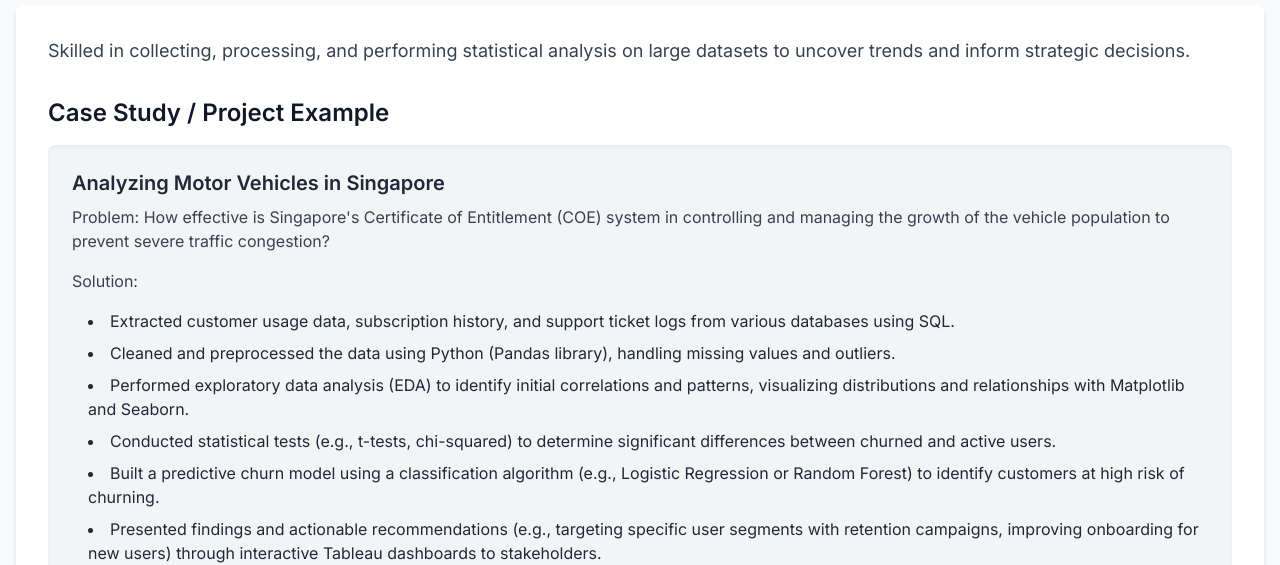
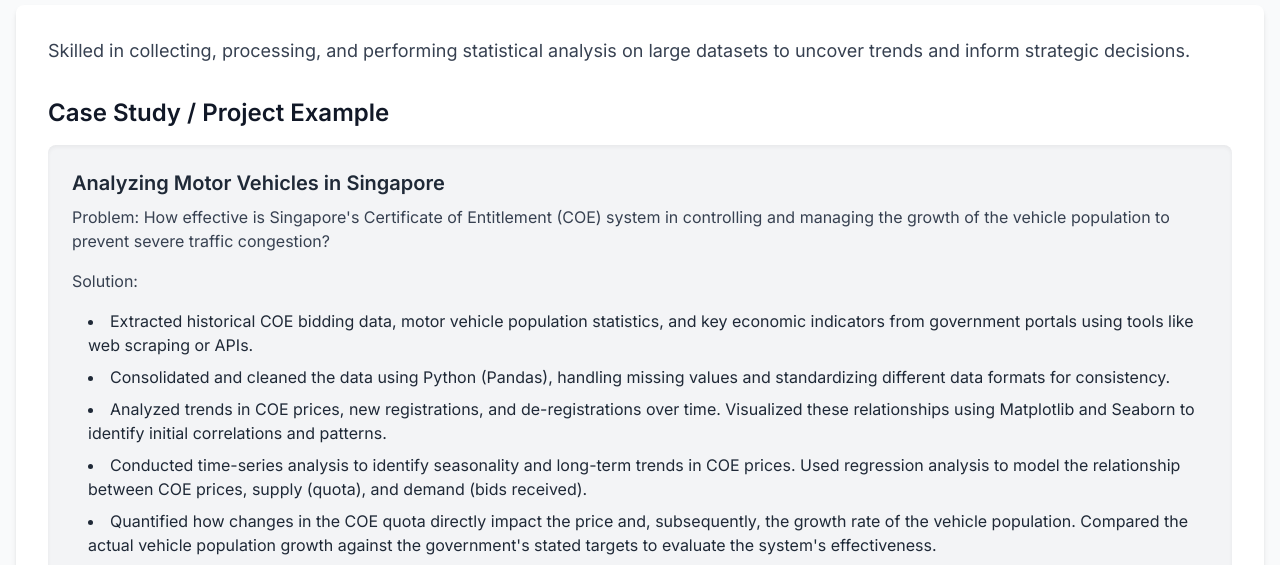
Before and after one commit to aniciagan/Portfolio, a plain HTML site: page data-analysis.html in a window 1280 px wide. Shown: the part 237-802 px from the top of the page. Drawn offline with nearby package versions, Linux system fonts and the light colour scheme.

Commit message:
Update data-analysis.html

```diff
--- a/data-analysis.html
+++ b/data-analysis.html
@@ -52,17 +52,17 @@
                         <p class="text-gray-700 mb-4">
                             Solution:
                             <ul class="list-disc list-inside ml-4 space-y-2">
-                                <li>Extracted customer usage data, subscription history, and support ticket logs from various databases using SQL.</li>
-                                <li>Cleaned and preprocessed the data using Python (Pandas library), handling missing values and outliers.</li>
-                                <li>Performed exploratory data analysis (EDA) to identify initial correlations and patterns, visualizing distributions and relationships with Matplotlib and Seaborn.</li>
-                                <li>Conducted statistical tests (e.g., t-tests, chi-squared) to determine significant differences between churned and active users.</li>
-                                <li>Built a predictive churn model using a classification algorithm (e.g., Logistic Regression or Random Forest) to identify customers at high risk of churning.</li>
-                                <li>Presented findings and actionable recommendations (e.g., targeting specific user segments with retention campaigns, improving onboarding for new users) through interactive Tableau dashboards to stakeholders.</li>
+                                 <li>Extracted historical COE bidding data, motor vehicle population statistics, and key economic indicators from government portals using tools like web scraping or APIs.</li>
+                                <li>Consolidated and cleaned the data using Python (Pandas), handling missing values and standardizing different data formats for consistency.</li>
+                                <li>Analyzed trends in COE prices, new registrations, and de-registrations over time. Visualized these relationships using Matplotlib and Seaborn to identify initial correlations and patterns.</li>
+                                <li>Conducted time-series analysis to identify seasonality and long-term trends in COE prices. Used regression analysis to model the relationship between COE prices, supply (quota), and demand (bids received).</li>
+                                <li>Quantified how changes in the COE quota directly impact the price and, subsequently, the growth rate of the vehicle population. Compared the actual vehicle population growth against the government's stated targets to evaluate the system's effectiveness.</li>
+                                <li>Presented key findings and actionable insights on the COE system's performance through interactive dashboards in Tableau or Power BI. Provided data-driven recommendations on potential adjustments to the COE quota to better manage vehicle population growth.</li>
                             </ul>
                         </p>
                         <p class="text-gray-700">
-                            Impact: The analysis identified that users who did not complete the initial onboarding tutorial within 3 days had a 30% higher churn rate. Based on this, the company revamped its onboarding process, leading to a 15% reduction in monthly churn over the next quarter.
-                        </p>
+                           Impact: The analysis revealed that while the COE system has successfully curbed rapid vehicle population growth, high COE prices disproportionately affect lower-income individuals and can lead to a less efficient turnover of older vehicles. Recommendations were made to refine the quota allocation process.
+                       </p>
                     </div>
                 </div>
             </div>
```
